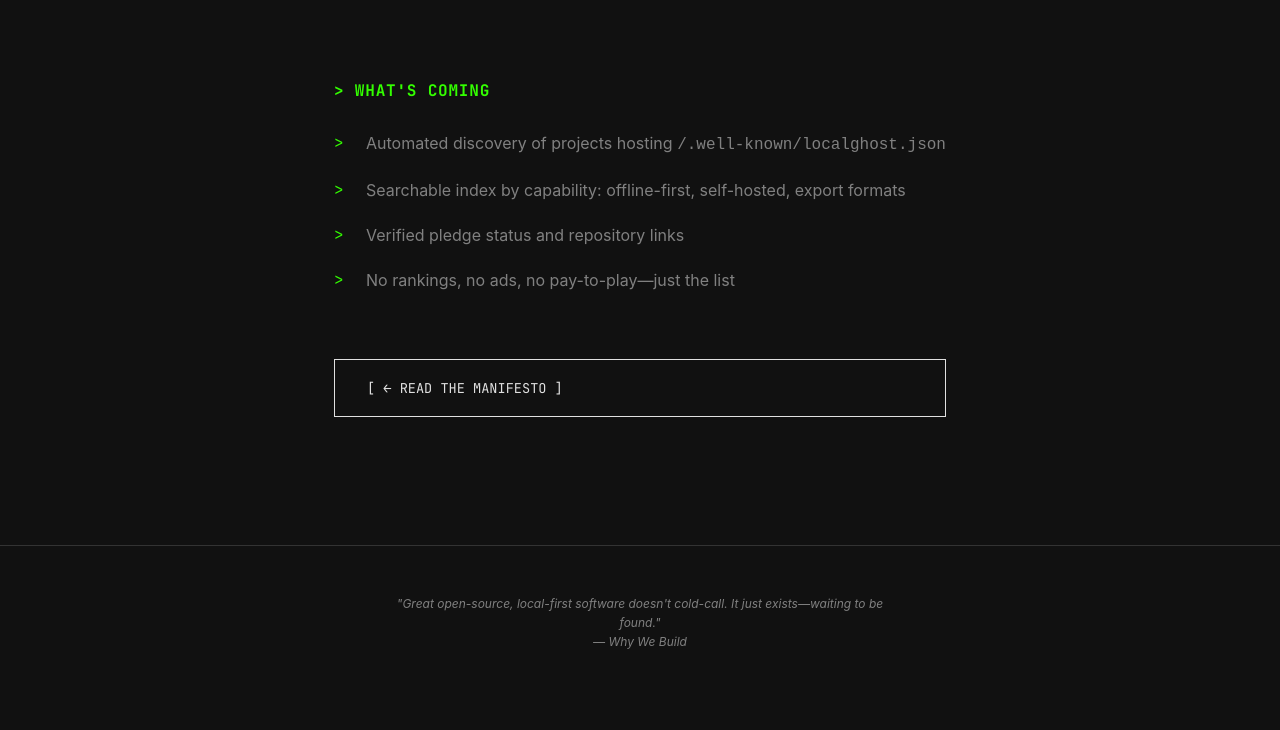
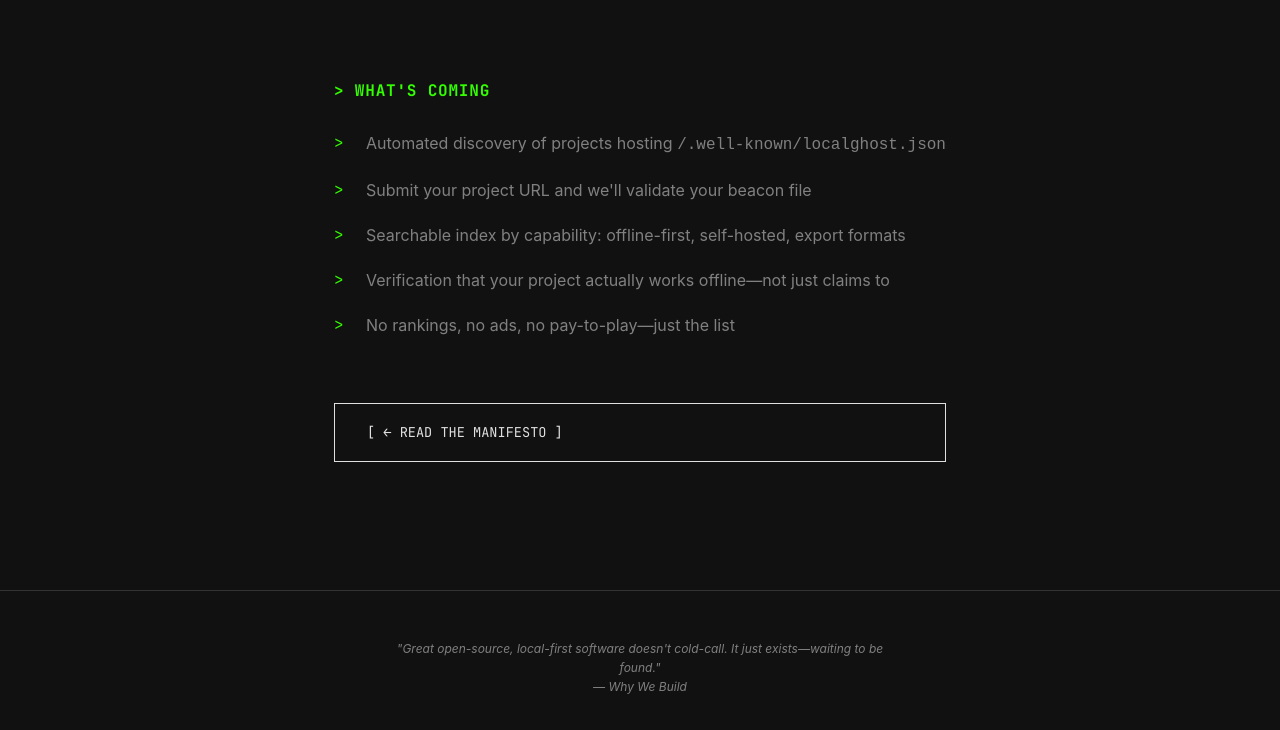
Before and after one commit to LocalGhostDao/web, a plain HTML site: page public/directory.html in a window 1280 px wide. Shown: the part 840-1570 px from the top of the page. Before the commit the page ends 1540 px from the top, so only its background shows below. Drawn offline with Linux system fonts and the light colour scheme.

Commit message:
Directory and pldege update

```diff
--- a/public/directory.html
+++ b/public/directory.html
@@ -395,8 +395,9 @@
             <h2>&gt; WHAT'S COMING</h2>
             <ul class="expect-list">
                 <li>Automated discovery of projects hosting <code>/.well-known/localghost.json</code></li>
+                <li>Submit your project URL and we'll validate your beacon file</li>
                 <li>Searchable index by capability: offline-first, self-hosted, export formats</li>
-                <li>Verified pledge status and repository links</li>
+                <li>Verification that your project actually works offline—not just claims to</li>
                 <li>No rankings, no ads, no pay-to-play—just the list</li>
             </ul>
         </div>
```
